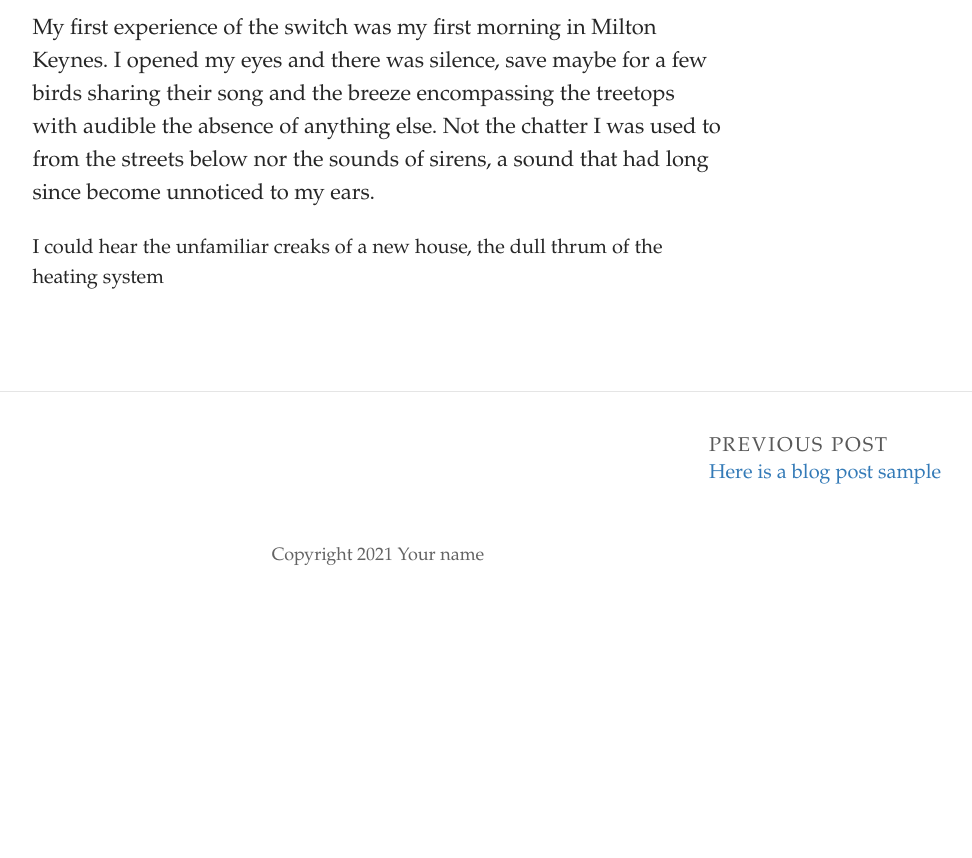
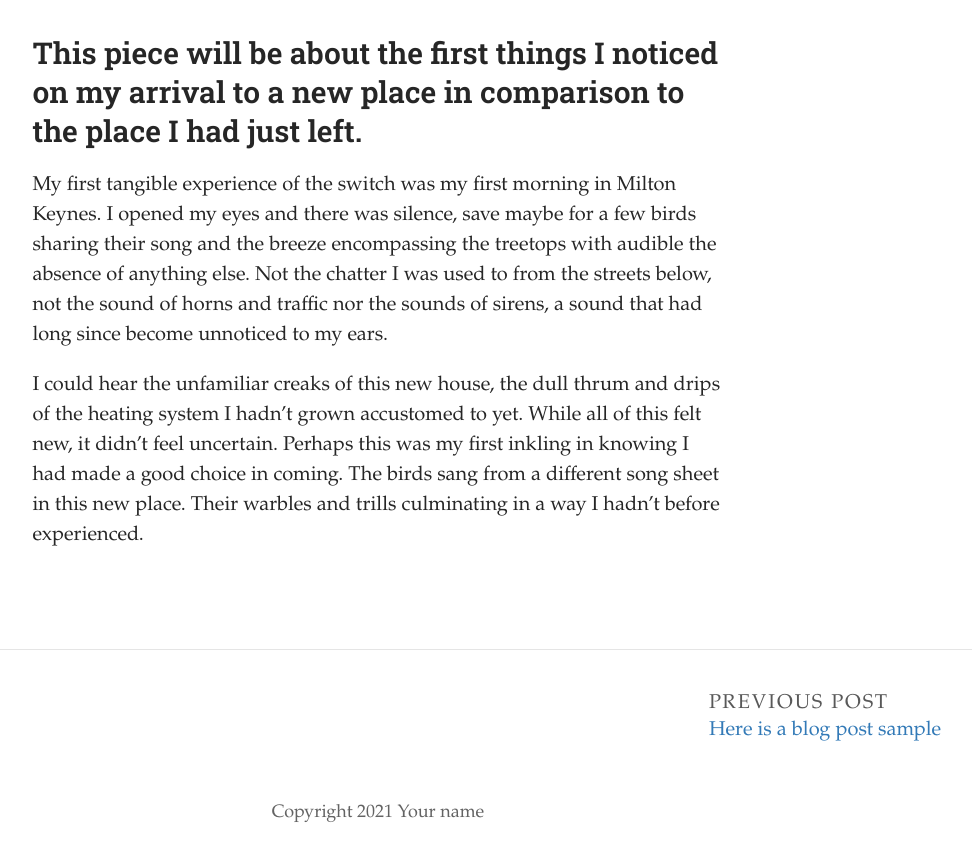
Before and after one commit to LJOHN15/emergence, a Jekyll site: the page built from _posts/2021-10-11-the-switch.md, in a window 1280 px wide. Shown: the part 340-1198 px from the top of the page, without its empty margins (262-1234 px from the left). Built offline with Jekyll 4.4.1, drawn with Linux system fonts in a browser that asks for light colours; some web fonts are replaced; before the commit the page ends 941 px from its top, so only the background shows below that.

Commit message:
Update Post “2021-10-11-the-switch”

```diff
--- a/_posts/2021-10-11-the-switch.md
+++ b/_posts/2021-10-11-the-switch.md
@@ -4,8 +4,12 @@ title: The Switch
 date: 2021-10-11T12:16:58.276Z
 image: ../uploads/vanguard-2.jpg
 title_color: "#ffffff"
+caption: Sunset illuminated trees with red leaves arranged in a horizontal line
+  (Vanguard by Lester John)
 comments: false
 ---
-My first experience of the switch was my first morning in Milton Keynes. I opened my eyes and there was silence, save maybe for a few birds sharing their song and the breeze encompassing the treetops with audible the absence of anything else. Not the chatter I was used to from the streets below nor the sounds of sirens, a sound that had long since become unnoticed to my ears.
+### This piece will be about the first things I noticed on my arrival to a new place in comparison to the place I had just left.
 
-I could hear the unfamiliar creaks of a new house, the dull thrum of the heating system
+My first tangible experience of the switch was my first morning in Milton Keynes. I opened my eyes and there was silence, save maybe for a few birds sharing their song and the breeze encompassing the treetops with audible the absence of anything else. Not the chatter I was used to from the streets below, not the sound of horns and traffic nor the sounds of sirens, a sound that had long since become unnoticed to my ears.
+
+I could hear the unfamiliar creaks of this new house, the dull thrum and drips of the heating system I hadn't grown accustomed to yet. While all of this felt new, it didn't feel uncertain. Perhaps this was my first inkling in knowing I had made a good choice in coming. The birds sang from a different song sheet in this new place. Their warbles and trills culminating in a way I hadn't before experienced.
```
